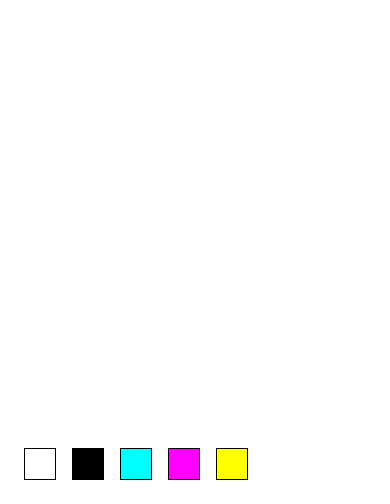
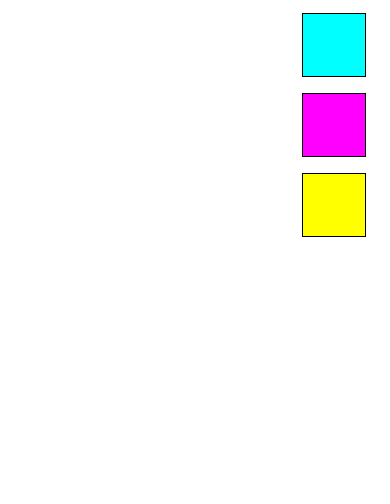
Before and after one commit to liviost/finn-stillhart-types, a plain HTML site: page index.html in a window 390 px wide. Shown: the part 340-844 px from the top of the page. Drawn offline with Linux system fonts and the light colour scheme.

Commit message:
Changed color palette location for mobile

```diff
--- a/script.js
+++ b/script.js
@@ -93,6 +93,7 @@ function fillColorMenu() {
     colorBtn = colorMenu.appendChild(document.createElement("button"));
     colorBtn.style.backgroundColor = bc.colorCode;
     colorBtn.addEventListener("click", function () {
+      console.log(1);
       document.querySelector('body').style.backgroundColor = bc.colorCode;
       document.querySelector('body').style.color = bc.fontColor;
       document.querySelectorAll('button').forEach(btn => btn.style.borderColor = bc.fontColor);
@@ -124,7 +125,8 @@ window.addEventListener("hashchange", function () {
 
 
 if (isMobile) {
-  document.addEventListener("click", function (event) {
+  document.getElementById("text-container").addEventListener("click", function (event) {
+    console.log(event)
     document.getElementById("text-input").focus();
   });
 
--- a/style.css
+++ b/style.css
@@ -51,9 +51,10 @@ body {
 
 #text-container {
   position: absolute;
-  bottom: 48px;
+  bottom: 80px;
   min-height: calc(100% - (3rem + 112px));
-  padding: 0 64px;
+  width: calc(100% - 128px);
+  margin: 0 64px;
 }
 
 #text-container .line {
@@ -73,8 +74,6 @@ body {
 
 #color-menu {
   position: absolute;
-  bottom: 0;
-  left: 0;
   margin: 16px;
 }
 
@@ -89,13 +88,33 @@ body {
   cursor: pointer;
 }
 
-@media (pointer:none), (pointer:coarse) {
+@media (hover:none) {
   #text-input:focus ~ #text-container {
-    bottom: calc(50% + 48px);
-    min-height: calc(50% - (3rem + 112px));
+    bottom: 50%;
+    min-height: calc(50% - (6rem + 64px));
   }
 
   #text-input:focus ~ #color-menu {
     bottom: calc(50%);
   }
+
+  #color-menu {
+    z-index: 3;
+    top: 20%;
+    right: 0;
+    display: flex;
+    flex-direction: column;
+  }
+
+  #color-menu button{
+    height: 64px;
+    width: 64px;
+  }
 }
+
+@media (hover:hover) {
+  #color-menu {
+    bottom: 0;
+    left: 0;
+  }
+}
```
